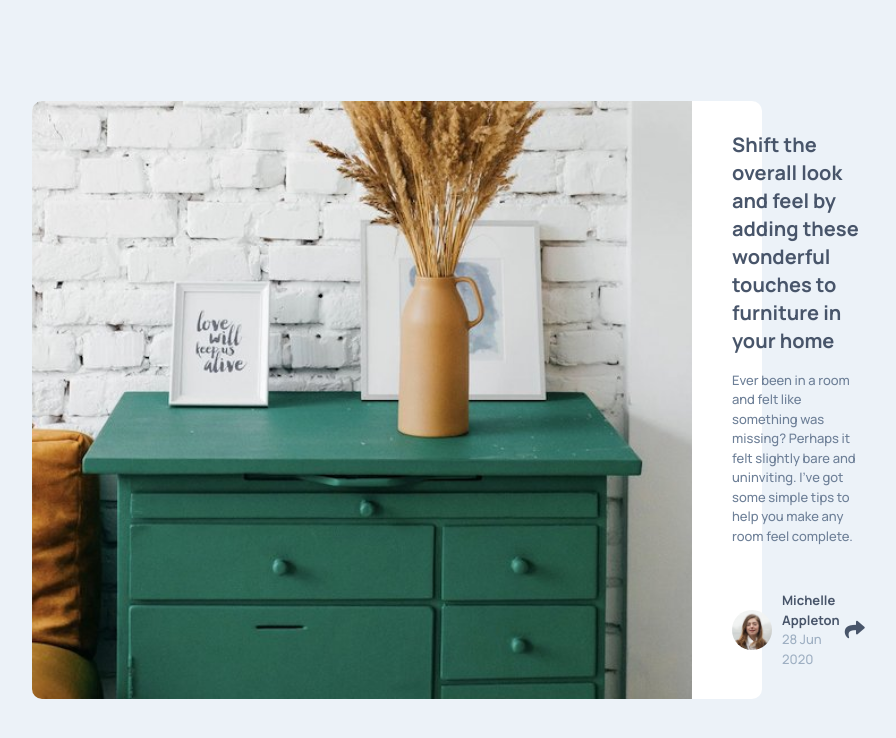
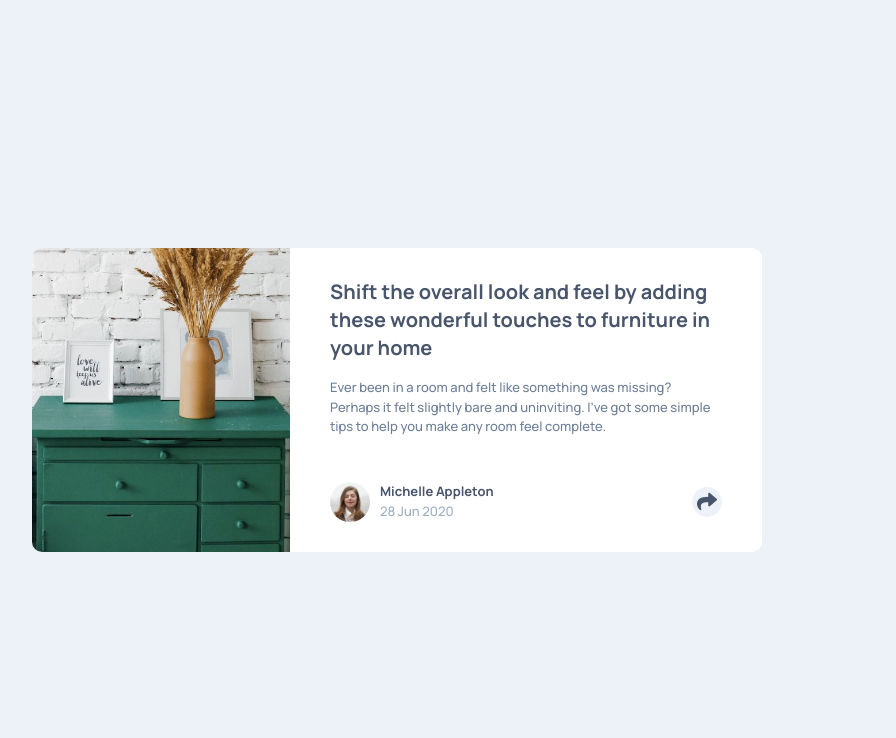
Before and after one commit to saodinh/frontend-mentor-article-preview-component, a plain HTML site: page index.html in a window 1280 px wide. Shown: the whole page, without its empty margins (243-1139 px from the left). Drawn offline with Linux system fonts and the light colour scheme.

Commit message:
Fix img size for chrome

```diff
--- a/index.html
+++ b/index.html
@@ -18,11 +18,14 @@
     <body>
         <main>
             <div class="card">
-                <img
-                    class="card__img"
-                    src="./images/drawers.jpg"
-                    alt="a drawer with a vase and two picture frames on top"
-                />
+                <div>
+                    <img
+                        class="card__img"
+                        src="./images/drawers.jpg"
+                        alt="a drawer with a vase and two picture frames on top"
+                    />
+                </div>
+
                 <div class="card__content">
                     <h2 class="card__title">
                         Shift the overall look and feel by adding these wonderful touches to furniture in your home
--- a/styles.css
+++ b/styles.css
@@ -99,6 +99,7 @@ main {
 @media (min-width: 800px) {
     .card__img {
         height: auto;
+        min-height: 100%;
         border-radius: 1rem 0 0 1rem;
     }
 }
```
